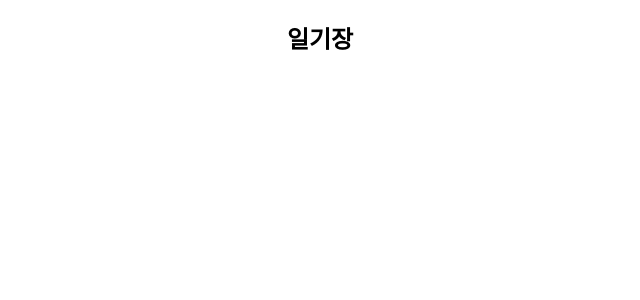
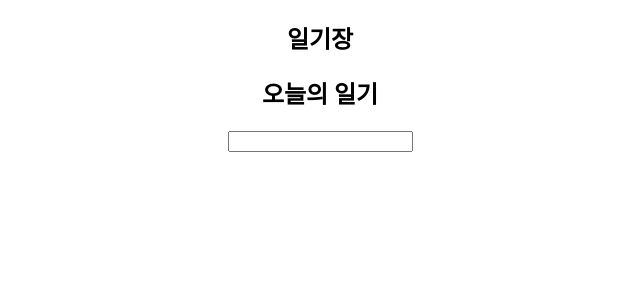
Before and after one commit to Leegyuhaeng/reactStart, a React (Create React App) app: page / in a window 1280 px wide. Shown: the top 300 px of the page, without its empty margins (320-960 px from the left). Built offline with nearby package versions, Linux system fonts and the light colour scheme.

Commit message:
start react

```diff
--- a/src/App.js
+++ b/src/App.js
@@ -1,9 +1,11 @@
 import "./App.css";
+import DiaryEditor from "./DiaryEditor";
 
 function App() {
   return (
     <div className="App">
       <h2>일기장</h2>
+      <DiaryEditor />
     </div>
   );
 }
--- /dev/null
+++ b/src/DiaryEditor.js
@@ -0,0 +1,20 @@
+import { useState } from "react";
+
+const DiaryEditor = () => {
+  const [author, setAuthor] = useState("");
+  return (
+    <div className="DiaryEditor">
+      <h2>오늘의 일기</h2>
+      <div>
+        <input
+          type="text"
+          value={author}
+          onChange={(e) => {
+            console.log(e);
+          }}
+        />
+      </div>
+    </div>
+  );
+};
+export default DiaryEditor;
```
